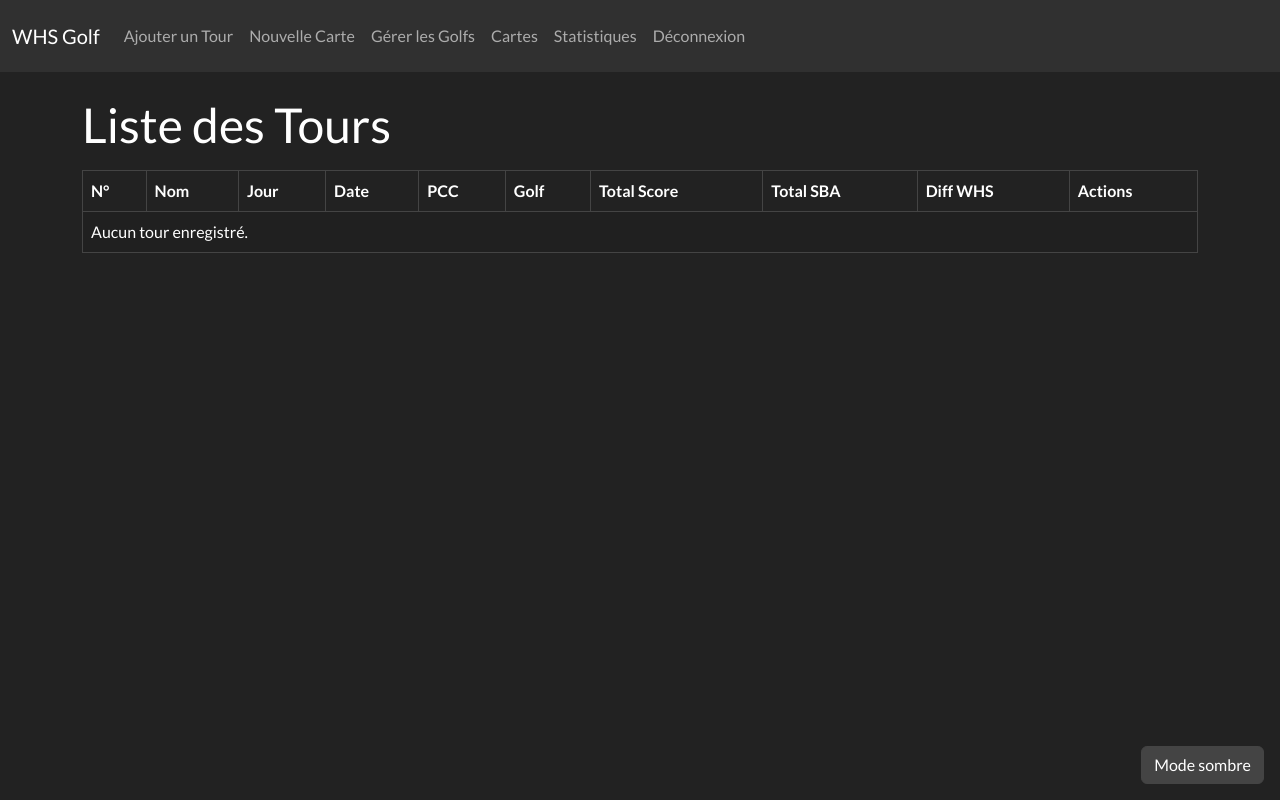
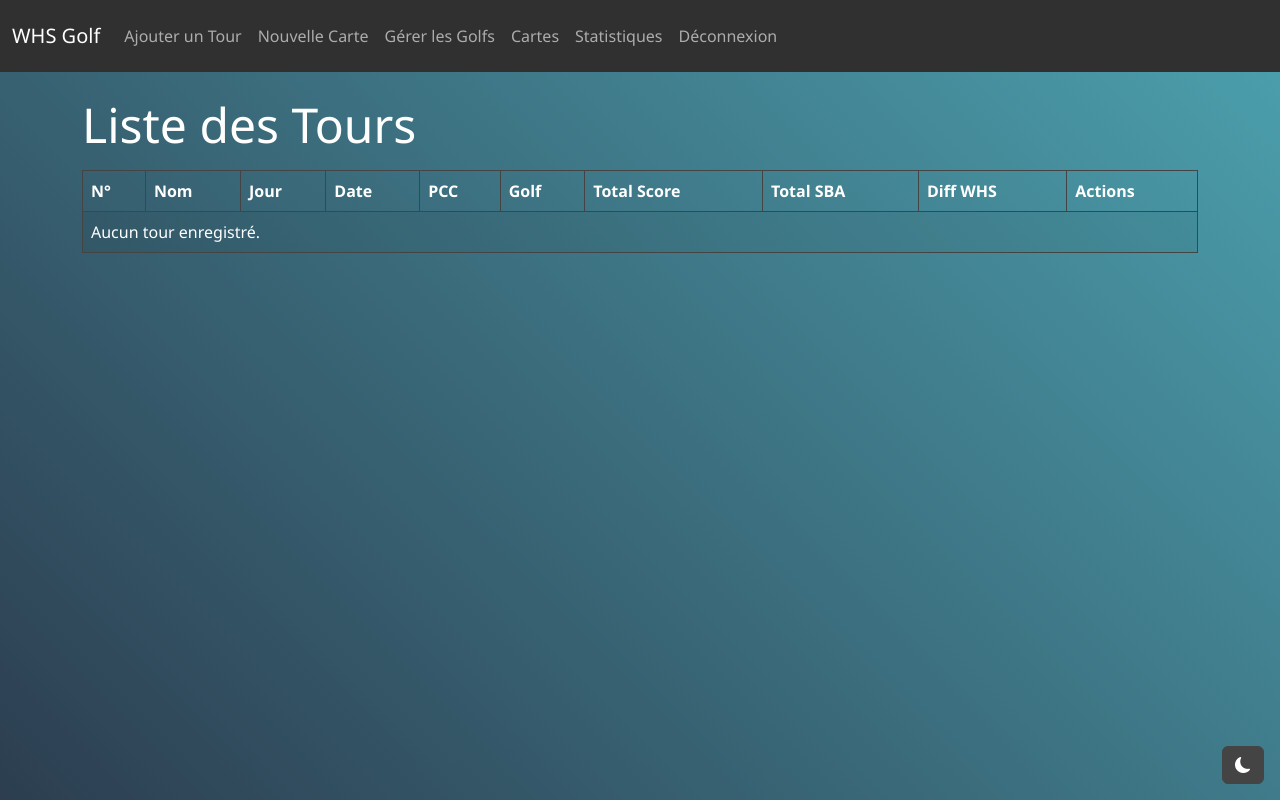
Before and after one commit to djemartin/index_WHS, a Flask app: page / in a window 1280 px wide. Run offline with Flask 3, Linux system fonts and the light colour scheme; the visitor is signed in with stand-in values (Sample User, id 1); data that the repository does not hold is empty; some libraries are stand-ins or nearby versions.

Commit message:
Improve UI with theme toggle

```diff
--- a/static/styles.css
+++ b/static/styles.css
@@ -1,4 +1,18 @@
-body { margin: 0; padding: 0; }
-.best-diff { color: #f08080; font-weight: bold; }
-/* Simple dark-mode toggle */
-.theme-toggle { position: fixed; bottom: 1rem; right: 1rem; }
+body {
+  margin: 0;
+  padding: 0;
+  font-family: 'Segoe UI', Roboto, sans-serif;
+  background: linear-gradient(45deg, #2c3e50, #4ca1af);
+  min-height: 100vh;
+}
+.best-diff {
+  color: #ffae42;
+  font-weight: bold;
+}
+/* Theme toggle button */
+.theme-toggle {
+  position: fixed;
+  bottom: 1rem;
+  right: 1rem;
+  z-index: 1000;
+}
--- a/templates/layout.html
+++ b/templates/layout.html
@@ -3,8 +3,9 @@
 <head>
     <meta charset="UTF-8">
     <title>{% block title %}WHS Golf{% endblock %}</title>
-    <link href="https://cdn.jsdelivr.net/npm/bootswatch@5.3.2/dist/darkly/bootstrap.min.css" rel="stylesheet">
+    <link id="theme-link" href="https://cdn.jsdelivr.net/npm/bootswatch@5.3.2/dist/darkly/bootstrap.min.css" rel="stylesheet">
     <link rel="stylesheet" href="{{ url_for('static', filename='styles.css') }}">
+    <link rel="stylesheet" href="https://cdn.jsdelivr.net/npm/bootstrap-icons@1.11.3/font/bootstrap-icons.css">
 </head>
 <body>
 <nav class="navbar navbar-expand-lg navbar-dark bg-dark">
@@ -32,8 +33,34 @@
 <div class="container my-4">
 {% block content %}{% endblock %}
 </div>
-<button class="btn btn-secondary theme-toggle" onclick="document.body.classList.toggle('bg-dark');">Mode sombre</button>
+<button class="btn btn-secondary theme-toggle" onclick="toggleTheme()">
+  <i class="bi bi-moon-fill"></i>
+</button>
 <script src="https://cdn.jsdelivr.net/npm/bootstrap@5.3.2/dist/js/bootstrap.bundle.min.js"></script>
 <script src="https://cdn.jsdelivr.net/npm/chart.js@4.4.0/dist/chart.umd.min.js"></script>
+<script>
+  function setTheme(theme){
+    const link = document.getElementById('theme-link');
+    if(theme === 'light'){
+      link.href = 'https://cdn.jsdelivr.net/npm/bootswatch@5.3.2/dist/lux/bootstrap.min.css';
+    }else{
+      link.href = 'https://cdn.jsdelivr.net/npm/bootswatch@5.3.2/dist/darkly/bootstrap.min.css';
+    }
+    localStorage.setItem('theme', theme);
+  }
+
+  function toggleTheme(){
+    const current = localStorage.getItem('theme') || 'dark';
+    const next = current === 'dark' ? 'light' : 'dark';
+    setTheme(next);
+  }
+
+  document.addEventListener('DOMContentLoaded', function(){
+    const saved = localStorage.getItem('theme');
+    if(saved && saved !== 'dark'){
+      setTheme(saved);
+    }
+  });
+</script>
 </body>
 </html>
```
